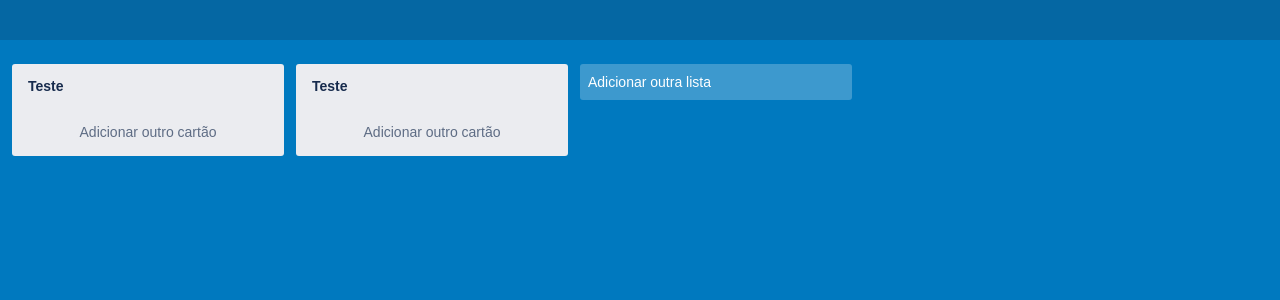
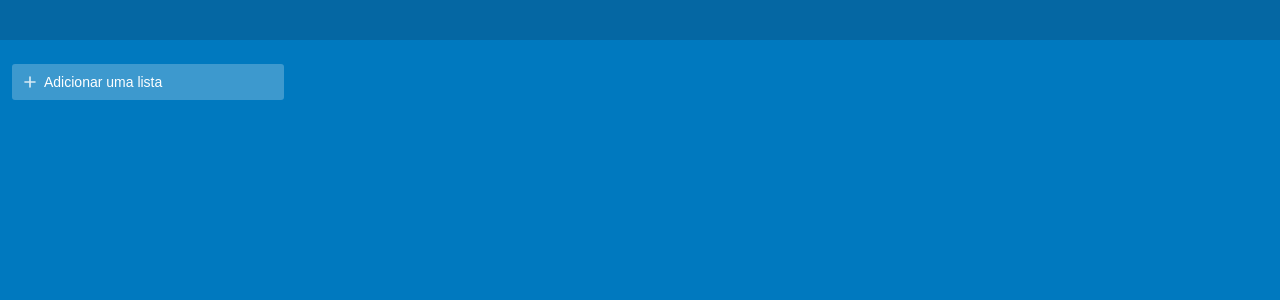
Before and after one commit to gustavomonjardim/trello-clone, a React (Create React App) app: page / in a window 1280 px wide. Shown: the top 300 px of the page. Built offline with nearby package versions, Linux system fonts and the light colour scheme.

Commit message:
feat: adjusts styles, texts and icons

```diff
--- a/src/App.tsx
+++ b/src/App.tsx
@@ -41,14 +41,16 @@ const AddNewColumn: React.FC<AddNewColumnProps> = ({ columns, setColumns }) => {
     return <NewColumn onSuccess={addColumn} onDismiss={cancelColumnAddition} />;
   }
 
-  return <AddColumnButton onClick={() => setIsAddingColumn(true)} />;
+  return (
+    <AddColumnButton
+      isFirst={columns?.length === 0}
+      onClick={() => setIsAddingColumn(true)}
+    />
+  );
 };
 
 export default function App() {
-  const [columns, setColumns] = useState<ColumnInterface[]>([
-    { id: "1", title: "Teste", cards: [] },
-    { id: "2", title: "Teste", cards: [] }
-  ]);
+  const [columns, setColumns] = useState<ColumnInterface[]>([]);
 
   const updateColumn = (id: string, title: string) => {
     setColumns(updateColumnById(columns, { id, title }));
--- /dev/null
+++ b/src/assets/PlusIcon.tsx
@@ -0,0 +1,22 @@
+import React from "react";
+
+const PlusIcon = () => {
+  return (
+    <svg
+      fill="none"
+      viewBox="0 0 24 24"
+      width={20}
+      height={20}
+      stroke="currentColor"
+    >
+      <path
+        stroke-linecap="round"
+        stroke-linejoin="round"
+        stroke-width="2"
+        d="M12 6v6m0 0v6m0-6h6m-6 0H6"
+      />
+    </svg>
+  );
+};
+
+export default PlusIcon;
--- a/src/components/AddColumnButton/AddColumnButton.tsx
+++ b/src/components/AddColumnButton/AddColumnButton.tsx
@@ -1,13 +1,23 @@
 import React from "react";
 
-import { Container } from "./styles";
+import { Container, IconContainer } from "./styles";
+
+import PlusIcon from "../../assets/PlusIcon";
 
 interface Props {
   onClick: () => void;
+  isFirst: boolean;
 }
 
-const AddColumnButton: React.FC<Props> = ({ onClick }) => {
-  return <Container onClick={onClick}>Adicionar outra lista</Container>;
+const AddColumnButton: React.FC<Props> = ({ onClick, isFirst }) => {
+  return (
+    <Container onClick={onClick}>
+      <IconContainer>
+        <PlusIcon />
+      </IconContainer>
+      <span>{isFirst ? "Adicionar uma lista" : "Adicionar outra lista"}</span>
+    </Container>
+  );
 };
 
 export default AddColumnButton;
--- a/src/components/AddColumnButton/styles.tsx
+++ b/src/components/AddColumnButton/styles.tsx
@@ -1,8 +1,11 @@
 import styled from "styled-components";
+
+import PlusIcon from "../../assets/PlusIcon";
 
 export const Container = styled.button`
   display: flex;
-  flex-direction: column;
+  flex-direction: row;
+  align-items: center;
   background-color: hsla(0, 0%, 100%, 0.24);
   color: #fff;
   width: 272px;
@@ -15,6 +18,8 @@ export const Container = styled.button`
   font-weight: 400;
   margin-right: 12px;
   user-select: none;
+  transition: all 85ms ease-in;
+  cursor: pointer;
 
   &:hover,
   &:focus {
@@ -22,3 +27,9 @@ export const Container = styled.button`
     background-color: hsla(0, 0%, 100%, 0.32);
   }
 `;
+
+export const IconContainer = styled.div`
+  margin-right: 4px;
+  opacity: 0.8;
+  display: flex;
+`;
--- a/src/components/Card/Card.tsx
+++ b/src/components/Card/Card.tsx
@@ -46,6 +46,7 @@ export const NewCard: React.FC<NewCardProps> = ({ onSuccess, onDismiss }) => {
       <Input
         autoFocus
         ref={ref as any}
+        placeholder="Insira um título para este cartão..."
         rows={1}
         value={currentTitle}
         spellCheck={false}
--- a/src/components/Card/styles.tsx
+++ b/src/components/Card/styles.tsx
@@ -34,6 +34,11 @@ export const Input = styled.textarea`
   min-height: 20px;
   display: block;
 
+  ::placeholder {
+    font-weight: 400;
+    color: #838da1;
+  }
+
   &:focus {
     outline: none;
   }
--- a/src/components/Column/Column.tsx
+++ b/src/components/Column/Column.tsx
@@ -4,6 +4,7 @@ import { Draggable, Droppable } from "react-beautiful-dnd";
 
 import Card, { NewCard } from "../Card";
 import { useClickOutside } from "../../hooks";
+import PlusIcon from "../../assets/PlusIcon";
 
 import { Card as CardInterface } from "../../types";
 
@@ -14,7 +15,8 @@ import {
   Title,
   Button,
   Input,
-  EditTitleButton
+  EditTitleButton,
+  IconContainer
 } from "./styles";
 
 interface ColumnProps {
@@ -47,7 +49,9 @@ export const NewColumn: React.FC<NewColumnProps> = ({
   const onKeyDown = (e: React.KeyboardEvent<HTMLTextAreaElement>) => {
     if (e.key === "Enter") {
       e.preventDefault();
-      onSuccess(uuidv4(), currentTitle);
+      if (currentTitle) {
+        onSuccess(uuidv4(), currentTitle);
+      }
     }
     if (e.key === "Escape") {
       setCurrentTitle("");
@@ -62,6 +66,7 @@ export const NewColumn: React.FC<NewColumnProps> = ({
         <Input
           autoFocus
           isEditing
+          placeholder="Insira o título da lista..."
           ref={ref as any}
           rows={1}
           spellCheck={false}
@@ -201,7 +206,14 @@ const Column: React.FC<ColumnProps> = ({
           </Droppable>
           {!isAddingCard && (
             <Button onClick={() => setIsAddingCard(true)}>
-              Adicionar outro cartão
+              <IconContainer>
+                <PlusIcon />
+              </IconContainer>
+              <span>
+                {cards?.length >= 1
+                  ? "Adicionar outro cartão"
+                  : "Adicionar um cartão"}
+              </span>
             </Button>
           )}
         </Container>
--- a/src/components/Column/styles.tsx
+++ b/src/components/Column/styles.tsx
@@ -21,7 +21,7 @@ export const CardList = styled.div`
   min-height: 1px;
   height: 100%;
   overflow-y: auto;
-  padding: 4px 4px 0 4px;
+  padding: 0 4px;
   margin-bottom: 4px;
 
   ::-webkit-scrollbar {
@@ -45,13 +45,19 @@ export const CardList = styled.div`
 `;
 
 export const Button = styled.button`
+  display: flex;
+  align-items: flex-end;
   color: #5e6c84;
   background-color: transparent;
   border-radius: 3px;
-  padding: 8px;
+  padding: 4px 8px;
   margin: 0 4px;
   font-size: 14px;
   cursor: pointer;
+
+  & > span {
+    line-height: 20px;
+  }
 
   &:hover,
   &:focus {
@@ -97,9 +103,22 @@ export const Input = styled.textarea<InputProps>`
   display: block;
   transition: all 0.1s linear;
 
+  ::placeholder {
+    font-weight: 400;
+    color: #838da1;
+  }
+
   &:focus {
     outline: none;
   }
+`;
+
+export const IconContainer = styled.div`
+  margin-right: 4px;
+  height: 20px;
+  opacity: 0.8;
+  display: flex;
+  color: #5e6c84;
 `;
 
 export const EditTitleButton = styled.div`
```
